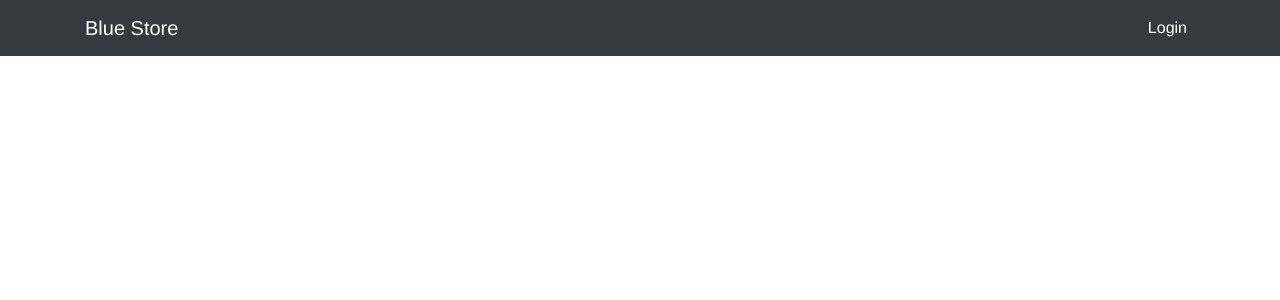
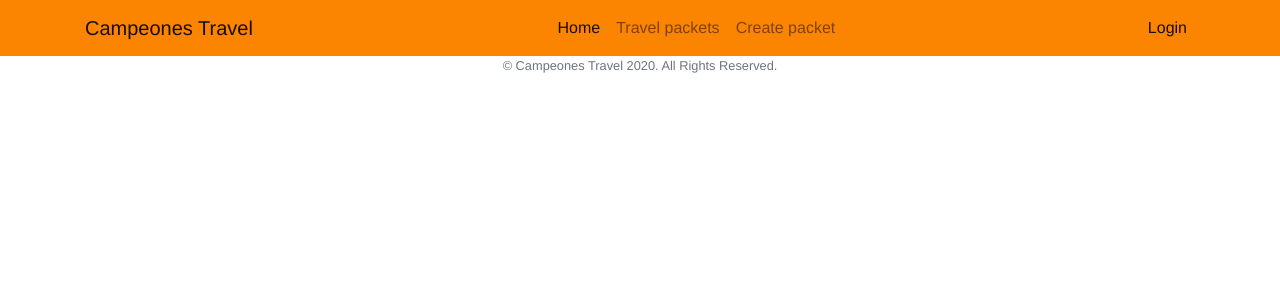
Before and after one commit to YankoBuyens/Project2-shoppingCart, a Vue app: page / in a window 1280 px wide. Shown: the top 300 px of the page. Built offline with nearby package versions, Linux system fonts and the light colour scheme.

Commit message:
Landing page test

```diff
--- a/public/index.html
+++ b/public/index.html
@@ -1,20 +1,23 @@
 <!DOCTYPE html>
-<html lang="">
+<html lang="en">
 <head>
     <meta charset="utf-8">
     <meta http-equiv="X-UA-Compatible" content="IE=edge">
     <meta name="viewport" content="width=device-width,initial-scale=1.0">
     <link rel="icon" href="<%= BASE_URL %>favicon.ico">
     <link rel="stylesheet" href="https://cdn.jsdelivr.net/npm/bootstrap@4.6.0/dist/css/bootstrap.min.css">
-    <link rel="stylesheet" href="https://cdnjs.cloudflare.com/ajax/libs/font-awesome/4.7.0/css/font-awesome.min.css"><title><%= htmlWebpackPlugin.options.title %></title>
+    <link rel="stylesheet" href="https://cdnjs.cloudflare.com/ajax/libs/font-awesome/4.7.0/css/font-awesome.min.css">
+    <title><%= htmlWebpackPlugin.options.title %></title>
 </head>
 <body>
+
+<div id="app">
+
+</div>
 <script src="https://code.jquery.com/jquery-3.5.1.slim.min.js"></script>
 <script src="https://cdn.jsdelivr.net/npm/bootstrap@4.6.0/dist/js/bootstrap.bundle.min.js"></script>
 <noscript>
     <strong>We're sorry but <%= htmlWebpackPlugin.options.title %> doesn't work properly without JavaScript enabled. Please enable it to continue.</strong>
 </noscript>
-<div id="app"></div>
-<!-- built files will be auto injected -->
 </body>
 </html>
--- a/src/App.vue
+++ b/src/App.vue
@@ -2,13 +2,16 @@
   <div id="app">
     <NavHeader />
     <router-view/>
+    <Footer />
   </div>
 </template>
 
 <script>
 import NavHeader from "@/NavHeader.vue"
+import Footer from "@/Footer.vue";
 export default {
   components: {
+    Footer,
     NavHeader
   },
   mounted(){
--- /dev/null
+++ b/src/Footer.vue
@@ -0,0 +1,5 @@
+<template>
+  <footer>
+    <p class="text-muted small mb-4 mb-lg-0">© Campeones Travel 2020. All Rights Reserved.</p>
+  </footer>
+</template>
--- a/src/NavHeader.vue
+++ b/src/NavHeader.vue
@@ -1,8 +1,17 @@
 <template>
-  <nav class="navbar navbar-expand-sm navbar-dark bg-dark" role="navigation">
+  <nav class="navbar navbar-expand-sm navbar-light" style="background-color: #fb8500;" role="navigation">
     <div class="container">
-      <router-link to="/" class="navbar-brand mr-auto">Blue Store</router-link>
+      <router-link to="/" class="navbar-brand mr-auto">Campeones Travel</router-link>
       <ul class="navbar-nav mr-auto">
+        <router-link to="/" tag="li" class="nav-item" active-class="active">
+          <a @click="onHomeClicked" class="nav-link">Home</a>
+        </router-link>
+        <router-link to="/" tag="li" v-if="!isAuthenticated" class="nav-item">
+          <a @click="onPacketsClicked" class="nav-link">Travel packets</a>
+        </router-link>
+        <router-link to="/" tag="li" v-if="!isAuthenticated" class="nav-item">
+          <a @click="onCreateClicked" class="nav-link">Create packet</a>
+        </router-link>
       </ul>
       <ul class="nav navbar-nav">
         <router-link to="/" tag="li" v-if="!isAuthenticated" class="nav-item" active-class="active">
@@ -53,6 +62,15 @@ export default {
     },
     getUserName() {
       return this.$store.state.user.name;
+    },
+    onHomeClicked(){
+      window.location = this.$store.state.endpoints.home;
+    },
+    onPacketsClicked(){
+      window.location = this.$store.state.endpoints.packets;
+    },
+    onCreateClicked(){
+      window.location = this.$store.state.endpoints.create;
     }
   }
 }
```
Also changed, not shown: src/views/Index.vue (added, +16 -0 lines), 1 other file (tests, documents, lock files or other folders).
